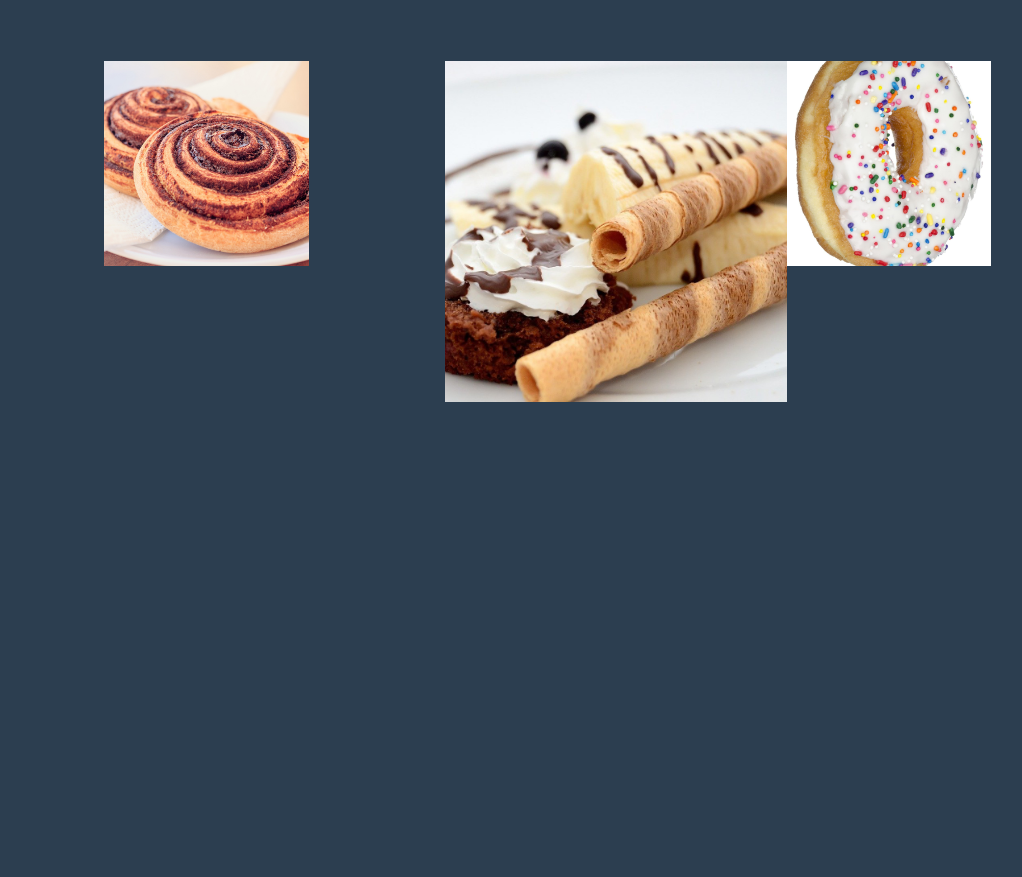
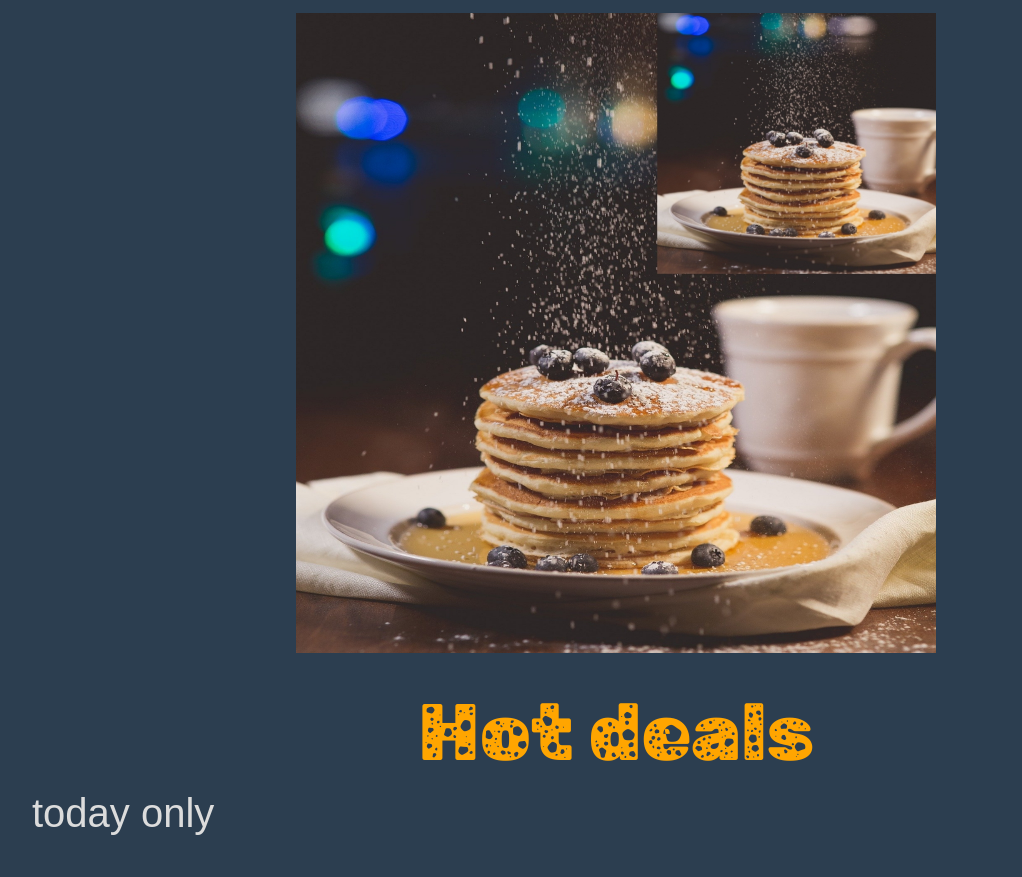
Before and after one commit to dev-phantom/Tobies-kraft, a plain HTML site: page index.html in a window 1280 px wide. Shown: the part 1245-2122 px from the top of the page, without its empty margins (24-1046 px from the left). Before the commit the page ends 1647 px from the top, so only its background shows below. Drawn offline with nearby package versions, Linux system fonts and the light colour scheme.

Commit message:
about done

```diff
--- a/css/index.css
+++ b/css/index.css
@@ -5,6 +5,10 @@
 @font-face {
     font-family: phantom;
     src: url(/assets/fonts/Cookie-Regular.ttf);
+}
+@font-face {
+    font-family: hot;
+    src: url(/assets/fonts/RubikMoonrocks-Regular.ttf);
 }
 body{
     background-color: #2c3e50;
@@ -80,24 +84,27 @@ body{
     color: #dcdcdc;
 }
 .image-cards{
-    padding: 0 8rem;
+    width: 100%;
+    height: max-content;
     display: flex;
-    width: 100%;
+    justify-content: center;
+    align-items: center;
+
 }
-.image-card{
-    width: 40%;
-    height: auto;
-    padding-top: 3rem;
+.image-cards > img{
+    width: 50%;
+    height: 80vh;
 }
-.image-card > .image1{
-    width: 60%;
-    height: auto;
+.Hot-deals{
+    padding: 2rem 3.5rem;
 }
-.image-card > .image2{
-    width: 100%;
-    height: auto;
+.hot{
+    text-align: center;
+    font-family: hot;
+    font-size: 80px;
+    font-weight: lighter;
 }
-.image-card > .image3{
-    width: 60%;
-    height: auto;
+.sub-head{
+    color: #dcdcdc;
+    font-family: Arial, Helvetica, sans-serif;
 }
--- a/index.html
+++ b/index.html
@@ -84,17 +84,15 @@
                 est eum consequuntur. Esse unde qui eligendi fugiat sed, optio perspiciatis, itaque ipsum incidunt magnam maxime.
               </p>
               <div class="image-cards">
-                <div class="image-card">
-                  <img src="./assets/img/cinnamon-rolls-1417494.jpg" alt="" class="image1">
-                </div>
-                <div class="image-card">
-                  <img src="./assets/img/bananas-g41092d1af_1280.jpg" alt="" class="image2">
-                </div>
-                <div class="image-card">
-                  <img src="./assets/img/cake-2201819_1920.jpg" alt="" class="image3">
-                </div>
+                <img src="./assets/img/20220718_114144.jpg" alt="">
               </div>
+            </section>
+            <section class="Hot-deals">
+              <h2 style="color: orange;" class="hot">Hot deals</h2>
+              <h1 class="sub-head">today only</h1>
+              <div class="image-cards">
 
+              </div>
             </section>
           </main>
     <script src="https://cdn.jsdelivr.net/npm/bootstrap@5.1.3/dist/js/bootstrap.bundle.min.js" integrity="sha384-ka7Sk0Gln4gmtz2MlQnikT1wXgYsOg+OMhuP+IlRH9sENBO0LRn5q+8nbTov4+1p" crossorigin="anonymous"></script>
```
Also changed, not shown: assets/img/20220718_114144.jpg (added).
